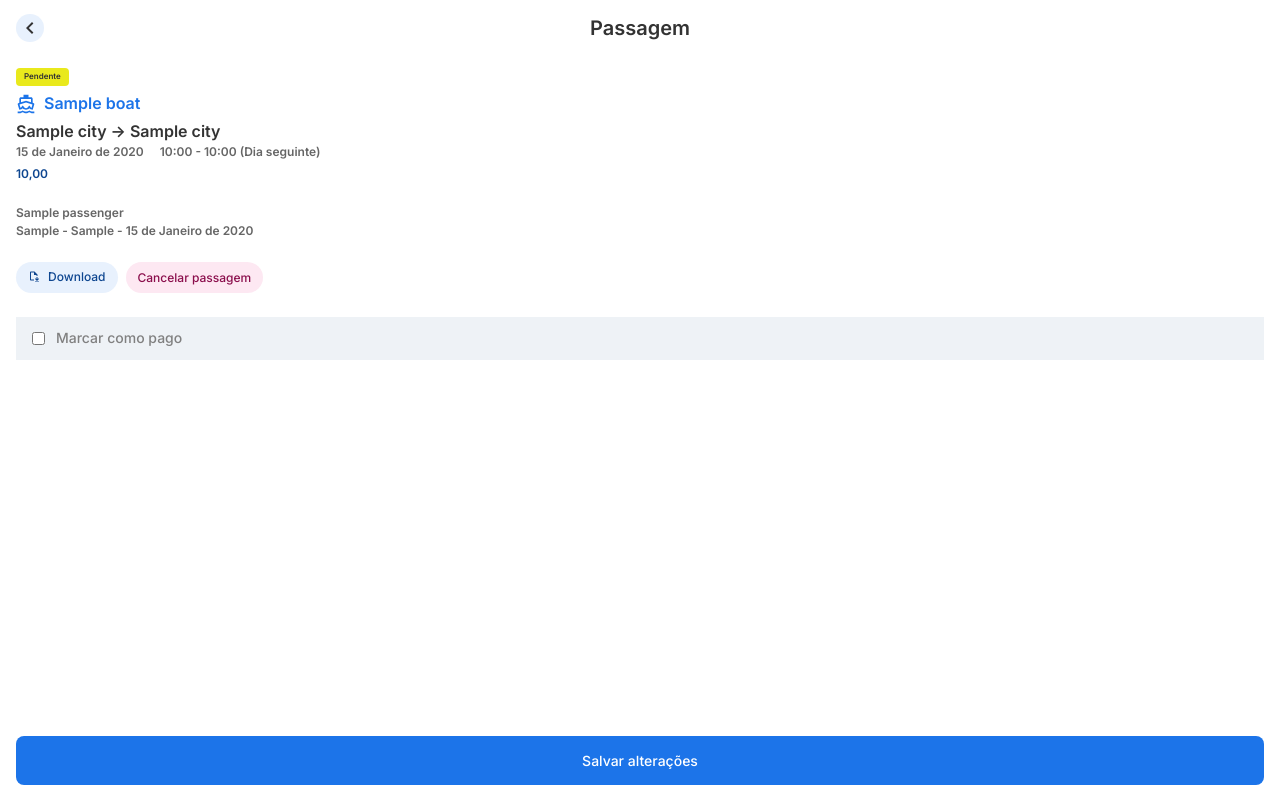
After one commit to eu-erickfernandes/navegar-web, a Django app: page /passagens/passagem/1/ in a window 1280 px wide. The commit adds this page. Run offline with Django 5.2, Linux system fonts and the light colour scheme; a user stored in the database is signed in; tables that the repository leaves empty hold one stand-in row (values such as "Sample post").

Commit message:
Passagem Fixes #42

```diff
--- a/apps/finantial/views.py
+++ b/apps/finantial/views.py
@@ -19,7 +19,7 @@ def dashboard(request):
         searched_month = request.GET.get('month')
         main_date = datetime(int(searched_month.split('-')[0]), int(searched_month.split('-')[1]), 1)
 
-    tickets = Ticket.objects.filter(created_at__year= main_date.year, created_at__month= main_date.month)
+    tickets = Ticket.objects.filter(created_at__year= main_date.year, created_at__month= main_date.month).exclude(status= 'cancelled')
 
     days = []
 
--- a/apps/ticket/models.py
+++ b/apps/ticket/models.py
@@ -2,6 +2,7 @@ from datetime import datetime
 from datetime import timedelta
 
 from django.db import models
+from django.conf import settings
 
 from apps.authentication.models import CustomUser
 from apps.route.models import Boat, City
@@ -33,6 +34,7 @@ class Ticket(models.Model):
     STATUS_CHOICES= [
         ('pending', 'Pendente'),
         ('paid', 'Pago'),
+        ('cancelled', 'Cancelado'),
     ]
 
     created_at = models.DateTimeField(default= datetime.now)
@@ -55,11 +57,14 @@ class Ticket(models.Model):
     cost = models.DecimalField(max_digits= 10, decimal_places= 2)
     price = models.DecimalField(max_digits= 10, decimal_places= 2)
 
+    file = models.FileField(upload_to= 'ticket_files/', blank= True, null= True)
+
     status = models.CharField(max_length= 20, choices= STATUS_CHOICES, default= 'pending')
 
     def __str__(self):
         return f'{self.date}: {self.origin} - {self.destination} - {"PASSENGER" if self.passenger else "CARGO"} - CREATED AT {self.created_at}'
 
+    @property
     def arrival_date(self):
         return self.date + timedelta(days=1) if self.next_day else self.date
 
--- a/apps/ticket/urls.py
+++ b/apps/ticket/urls.py
@@ -10,7 +10,12 @@ urlpatterns = [
     path('', index, name= 'index'),
     path('adicionar/<int:route_boat_weekday_id>/<slug:date>/', add, name= 'add'),
     path('<int:ticket_id>/pdf/', pdf, name= 'pdf'),
+    path('passagem/<int:ticket_id>/', ticket, name= 'ticket'),
 
     # ACTIONS
     path('ticket_creation/<int:route_boat_weekday_id>/<slug:date>/', ticket_creation, name= 'ticket_creation'),
+    # path('ticket_cancellation/<int:ticket_id>/', ticket_cancellation, name= 'ticket_cancellation'),
+    path('ticket_check/<int:ticket_id>/', ticket_check, name= 'ticket_check'),
+    path('ticket_upload/<int:ticket_id>/', ticket_upload, name= 'ticket_upload'),
+    path('ticket_update/<int:ticket_id>/<str:new_status>', ticket_update, name= 'ticket_update'),
 ]
--- a/apps/ticket/views.py
+++ b/apps/ticket/views.py
@@ -41,6 +41,23 @@ def add(request, route_boat_weekday_id, date):
 
 
 @login_required
+def ticket(request, ticket_id):
+    try:
+        ticket = Ticket.objects.get(id= ticket_id)
+        ticket_cargo = None
+
+        if not ticket.passenger:
+            ticket_cargo = Cargo.objects.get(ticket= ticket)
+    except:
+        return redirect(reverse('ticket:index'))
+
+    return render(request, 'ticket/ticket.html', {
+        'ticket': ticket,
+        'ticket_cargo': ticket_cargo
+    })
+
+
+@login_required
 def pdf(request, ticket_id):
     try:
         ticket = Ticket.objects.get(id= ticket_id)
--- a/setup/urls.py
+++ b/setup/urls.py
@@ -26,4 +26,7 @@ urlpatterns = [
     path('financeiro/', include('apps.finantial.urls')),
     path('passagens/', include('apps.ticket.urls')),
     path('usuario/', include('apps.authentication.urls')),
-] + static(settings.STATIC_URL, document_root= settings.STATIC_ROOT)
+]
+
+urlpatterns.extend(static(settings.STATIC_URL, document_root=settings.STATIC_ROOT))
+urlpatterns.extend(static(settings.MEDIA_URL, document_root=settings.MEDIA_ROOT))
--- a/static/css/components/button.css
+++ b/static/css/components/button.css
@@ -49,13 +49,31 @@
         padding-inline: .75rem;
         width: fit-content;
 
-        &.add::before{
+        &.red{
+            background-color: var(--clr-red-light);
+            color: var(--clr-red-dark);
+        }
+
+        &.add::before,
+        &.download::before,
+        &.upload::before{
             aspect-ratio: 1;
-            background-image: url(../../icons/buttons/add-link.svg);
             content: '';
             display: block;
             height: .75rem;
             width: auto;
+        }
+
+        &.add::before{
+            background-image: url('../../icons/buttons/add-link.svg');
+        }
+
+        &.download::before{
+            background-image: url('../../icons/file_save.svg');
+        }
+
+        &.upload::before{
+            background-image: url('../../icons/buttons/upload.svg');
         }
     }
 
@@ -86,6 +104,6 @@
     }
 }
 
-a:has(.button){
+a:has(.button:not(.link)){
     width: 100%;
 }
--- a/static/css/components/checkbox.css
+++ b/static/css/components/checkbox.css
@@ -5,6 +5,7 @@
     color: var(--clr-placeholder);
     cursor: pointer;
     display: flex;
+    font-size: .875rem;
     gap: .5rem;
     padding: .75rem;
     transition: background-color .5s;
--- a/static/css/components/form.css
+++ b/static/css/components/form.css
@@ -1,4 +1,4 @@
-form{
+form:not(.discreet){
     box-sizing: border-box;
     display: flex;
     flex-direction: column;
@@ -9,3 +9,23 @@ form{
         font-size: .875rem;
     }
 }
+
+
+main{
+    --submit-navbar-height: 5rem;
+    padding-bottom: calc(var(--submit-navbar-height) + 1rem);
+}
+
+.discreet{
+    .submit-navbar{
+        bottom: 0;
+        height: var(--submit-navbar-height);
+        left: 0;
+        position: fixed;
+        z-index: 1;
+    }
+
+    &:has(:invalid) .submit-navbar{
+        display: none;
+    }
+}
--- a/static/css/components/input.css
+++ b/static/css/components/input.css
@@ -40,6 +40,10 @@ select{
     }
 }
 
+input[type="file"]{
+    display: none;
+}
+
 ::selection{
     background-color: var(--clr-primary-dark);
     color: var(--clr-white);
--- a/static/css/global/typography.css
+++ b/static/css/global/typography.css
@@ -91,4 +91,14 @@ body{
         background-color: var(--clr-green-dark);
         color: var(--clr-white);
     }
+
+    &.red{
+        background-color: var(--clr-red-dark);
+        color: var(--clr-white);
+    }
+
+    &.yellow{
+        background-color: var(--clr-yellow);
+        color: var(--clr-text);
+    }
 }
--- /dev/null
+++ b/static/css/templates/ticket/ticket.css
@@ -0,0 +1,5 @@
+.ticket-upload-form {
+    .submit-navbar{
+        z-index: 2;
+    }
+}
--- a/static/js/components/input.js
+++ b/static/js/components/input.js
@@ -1,16 +1,33 @@
-const inputs = document.querySelectorAll(':is(input, select)')
+// const inputs = document.querySelectorAll(':is(input, select)')
 
-const toogleTouchedClass = (event) => {
-    event.target.classList.add('touched')
+// const toogleTouchedClass = (event) => {
+//     event.target.classList.add('touched')
+// }
+
+// const initialize = (input) => {
+//     input.addEventListener('blur', toogleTouchedClass)
+// }
+
+// if(inputs){
+//     inputs.forEach(initialize)
+// }
+
+// FILE INPUTS
+
+const fileInputs = document.querySelectorAll('input[type="file"]')
+
+const toogleLabel = (event) => {
+    const input = event.target
+    const label = document.querySelector(`label[for="${input.id}"]`)
+
+    if(label){
+        label.textContent = input.files[0].name
+    }
 }
 
-const initialize = (input) => {
-    input.addEventListener('blur', toogleTouchedClass)
-
-    if(input.type == 'file')
-        input.addEventListener('change', toogleTouchedClass)
+const initializeFileInputs = (input) => {
+    input.addEventListener('change', toogleLabel)
 }
 
-if(inputs){
-    inputs.forEach(initialize)
-}
+if(fileInputs)
+    fileInputs.forEach(initializeFileInputs)
--- a/templates/finantial/dashboard.html
+++ b/templates/finantial/dashboard.html
@@ -116,7 +116,9 @@
                     </tbody>
                 </table>
 
-                <button type="submit">MARCAR COMO PAGO</button>
+                {% if request.user.role == 'A' %}
+                    <button type="submit">MARCAR COMO PAGO</button>
+                {% endif %}
             </form>
         {% endfor %}
     </main>
--- a/templates/ticket/pdf.html
+++ b/templates/ticket/pdf.html
@@ -93,7 +93,7 @@
             <tr>
                 <td>
                     <b>Responsável pela confirmação:</b>
-                    <span class="supplier">{{ ticket.boat.supplier }}</span>
+                    <p class="supplier">{{ ticket.boat.supplier }}</p>
                 </td>
             </tr>
 
--- /dev/null
+++ b/templates/ticket/ticket.html
@@ -0,0 +1,125 @@
+{% extends '../partials/_base.html' %}
+
+{% load static %}
+
+{% block title %}
+    {{ ticket.boat }} -
+
+    {% if ticket.passenger %}
+        {{ ticket.passenger.name }}
+    {% else %}
+        CARGA
+    {% endif %} -
+
+    {{ticket.date}} -
+    {{ ticket.origin }} -
+    {{ ticket.destination }}
+{% endblock %}
+
+{% block css_template %}
+    <link rel="stylesheet" href="{% static 'css/templates/ticket/ticket.css' %}">
+{% endblock %}
+
+{% block content %}
+    {% include '../partials/_page-header.html' with title='Passagem' back_link='/passagens' %}
+
+    <main>
+        <div class="container">
+            {% if ticket.status == 'pending' %}
+                <p class="badge yellow">Pendente</p>
+            {% elif ticket.status == 'paid' %}
+                <p class="badge green">Pago</p>
+            {% elif ticket.status == 'cancelled' %}
+                <p class="badge red">Cancelado</p>
+            {% endif %}
+
+            <p class="boat-label">{{ ticket.boat }}</p>
+
+            <div class="group sm">
+                <h2 class="fw-bd">{{ ticket.origin }} -> {{ ticket.destination }}</h2>
+
+                <div class="group row lg">
+                    <span class="fs-sm fw-bd clr-text-light">{{ ticket.date }}</span>
+
+                    <span class="fs-sm fw-bd clr-text-light">{{ ticket.departure_time }} - {{ ticket.arrival_time }} {% if ticket.next_day %} (Dia seguinte) {% endif %}</span>
+                </div>
+            </div>
+
+            <p class="clr-primary fw-bd fs-sm">{{ ticket.price }}</p>
+        </div>
+
+        <div class="container">
+            <div class="group sm">
+                {% if ticket.passenger %}
+                    <span class="fw-bd fs-sm clr-text-light">{{ ticket.passenger.name }}</span>
+                    <span class="fw-bd fs-sm clr-text-light">{{ ticket.passenger.cpf|default:'CPF: NA' }} - {{ ticket.passenger.rg|default:'RG: NA' }} - {{ ticket.passenger.birth_date|default:'Nascimento: NA' }}</span>
+                {% else %}
+                    <span class="fw-bd fs-sm clr-text-light">CARGA: {{ ticket.cargo.weight }}</span>
+                    <span class="fw-bd fs-sm clr-text-light">{{ ticket.cargo.description }}</span>
+                {% endif %}
+            </div>
+        </div>
+
+        {% if ticket.status != 'cancelled' %}
+            <div class="container">
+                <div class="group row">
+                    {% if ticket.boat.supplier.upload_ticket %}
+                        {% if ticket.file %}
+                            <a class="button link download" href="{{ ticket.file.url }}" download>Download</a>
+                        {% else %}
+                            <form
+                                action="{% url 'ticket:ticket_upload' ticket.id %}"
+                                class="discreet ticket-upload-form"
+                                enctype="multipart/form-data"
+                                method="POST"
+                            >
+                                {% csrf_token %}
+
+                                <label for="file" class="button link upload">Anexar bilhete</label>
+
+                                <input
+                                    id="file"
+                                    type="file"
+                                    name="file"
+                                    required
+                                >
+
+                                <div class="container lg submit-navbar">
+                                    <button class="button" type="submit">Salvar bilhete</button>
+                                </div>
+                            </form>
+                        {% endif %}
+                    {% else %}
+                        <a href="{% url 'ticket:pdf' ticket.id %}" class="button link download" download>Download</a>
+                    {% endif %}
+
+
+                    {% if ticket.status == 'pending' or ticket.status == 'paid' %}
+                        <form class="discreet" action="{% url 'ticket:ticket_update' ticket.id 'cancelled' %}" method="POST">
+                            {% csrf_token %}
+
+                            <button class="button link red" type="submit" name="ticket" value="{{ ticket.id }}">Cancelar passagem</button>
+                        </form>
+                    {% endif %}
+                </div>
+            </div>
+
+            {% if ticket.status == 'pending' and request.user.role == 'A' %}
+                <div class="container">
+                    <form action="{% url 'ticket:ticket_check' ticket.id %}" class="discreet" method="POST">
+                        {% csrf_token %}
+
+                        <div class="checkbox">
+                            <input type="checkbox" id="status_update" name="{{ ticket.iod }}">
+                            <label for="status_update">Marcar como pago</label>
+                        </div>
+
+                        <div class="container lg submit-navbar">
+                            <button class="button">Salvar alterações</button>
+                        </div>
+                    </form>
+                </div>
+            {% endif %}
+        {% endif %}
+    </main>
+{% endblock %}
```
Also changed, not shown: apps/ticket/actions.py (+33 -0 lines), static/css/templates/ticket/index.css (+0 -14 lines), templates/ticket/index.html (+48 -9 lines), static/icons/buttons/upload.svg (added), 1 other file.
